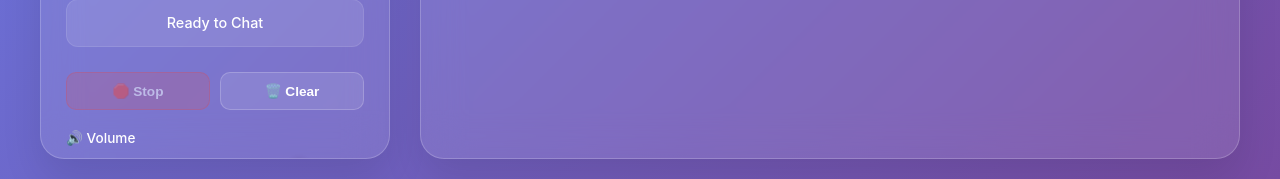
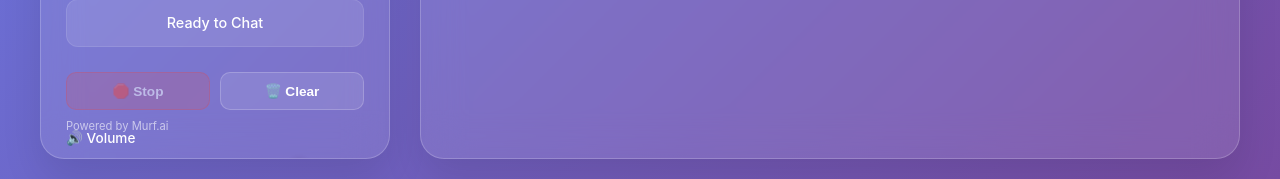
Before and after one commit to varun-sahariya/OIBSIP, a Flask app: page / in a window 1280 px wide. Shown: the part 740-919 px from the top of the page. Run offline with Flask 3, Linux system fonts and the light colour scheme; some libraries are stand-ins or nearby versions.

```diff
--- a/templates/index.html
+++ b/templates/index.html
@@ -12,6 +12,20 @@
             padding: 0;
             box-sizing: border-box;
         }
+        .murf-branding {
+    position: absolute;
+    bottom: 25px;
+    left: 25px;
+    font-size: 0.7rem;
+    color: rgba(255, 255, 255, 0.6);
+    text-decoration: none;
+    transition: color 0.3s ease;
+}
+
+.murf-branding:hover {
+    color: rgba(255, 255, 255, 0.9);
+    text-decoration: underline;
+}
 
         body {
             font-family: 'Inter', -apple-system, BlinkMacSystemFont, 'Segoe UI', Roboto, sans-serif;
@@ -550,6 +564,7 @@
                 <input type="range" class="volume-slider" id="volumeSlider" min="0" max="1" step="0.1" value="0.8">
                 <div class="volume-display" id="volumeDisplay">80%</div>
             </div>
+            <a href="https://murf.ai/api/docs/introduction/overview" target="_blank" class="murf-branding">Powered by Murf.ai</a>
         </div>
 
         <div class="main-content">
```
